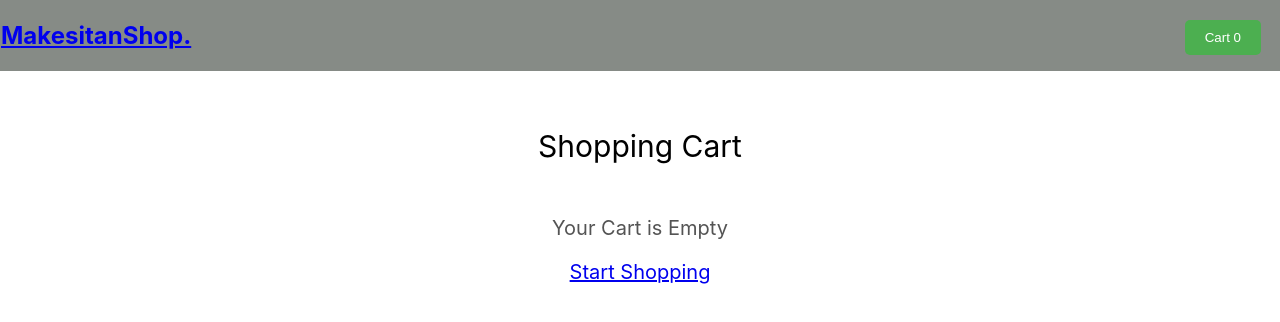
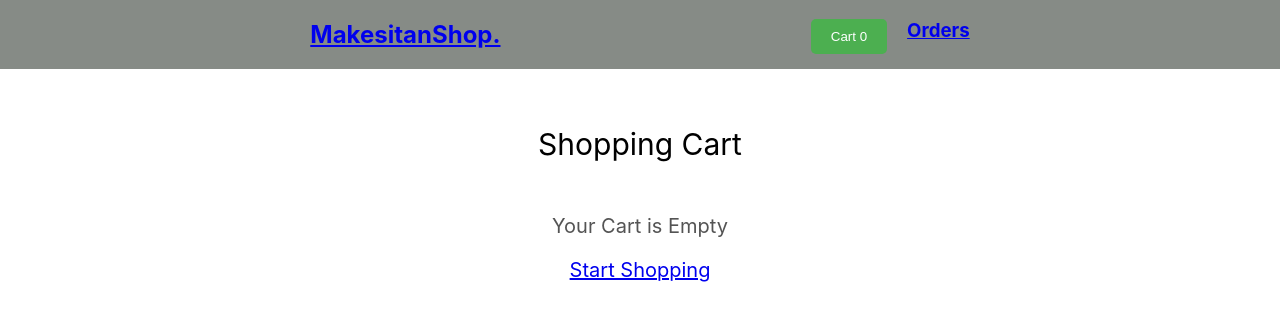
Before and after one commit to ArbazCh/Makeistan-front-end, a React (Create React App) app in the folder my-app/: page /cart in a window 1280 px wide. Shown: the top 322 px of the page. Built offline with nearby package versions, Linux system fonts and the light colour scheme.

Commit message:
Protect route for checkout working

```diff
--- a/my-app/src/App.js
+++ b/my-app/src/App.js
@@ -5,7 +5,7 @@ import { Checkout } from "./pages/checkout";
 import Register from "../src/components/forms/register/index";
 import Login from "../src/components/forms/login/index";
 import Home from "../src/pages/home/index";
-// import Protected from "../src/components/protectedroutes/index";
+import Protected from "../src/components/protectedroutes/index";
 import ForgetP from "./components/forms/forgetpassword";
 import { ProductList } from "../src/pages/ProductList";
 
@@ -21,10 +21,13 @@ function App() {
           <Route path="/game" element={<Home />} />
           {/* <Route  path='/' element={<SideDrawer />} /> */}
           <Route path="/ForgetP" element={<ForgetP />} />
-          {/* <Route  path='/Home' element={ <Protected Component = {Home} />}/> */}
+          {/* <Route path="/Home" element={<Protected Component={Home} />} /> */}
           <Route path="/products/:id" element={<ProductDetails />} />
           <Route path="/cart" element={<Cart />} />
-          <Route path="/checkout" element={<Checkout />} />
+          <Route
+            path="/checkout"
+            element={<Protected Component={Checkout} />}
+          />
           <Route path="/" element={<ProductList />} />
         </Routes>
       </BrowserRouter>
--- a/my-app/src/api/axios.config.js
+++ b/my-app/src/api/axios.config.js
@@ -5,7 +5,7 @@ const token =
 const BASE_URL = "https://dummyjson.com";
 
 const API = axios.create({
-  baseURL: BASE_URL,
+  baseURL: BASE_URL, //"http://localhost:5000/api",
   headers: {
     Authorization: `Bearer ${token}`,
   },
--- a/my-app/src/components/navbar/index.jsx
+++ b/my-app/src/components/navbar/index.jsx
@@ -10,12 +10,19 @@ export const Navbar=()=> {
   return (
     <>
     <nav>
+      <div>
+    <Link to={'/'}>
+        <h1>MakesitanShop.</h1>
+    </Link>
+      </div>
+    <div className='right-text-container'>
     <Link to={'/cart'}>
         <button className='cart-icon'>Cart {totalItems} </button>
     </Link>
-    <Link to={'/'}>
-        <h1>MakesitanShop.</h1>
+    <Link to={'/Orders'}>
+      <h3>Orders</h3>
     </Link>
+    </div>
     </nav>
     </>
   )
--- a/my-app/src/components/navbar/navbar.css
+++ b/my-app/src/components/navbar/navbar.css
@@ -1,8 +1,16 @@
 nav {
     background-color: #868b86;
-    padding: 1px;
+    /* padding-left: 20px; */
+    /* padding-right: 20px; */
     /* text-align: center; */
     width: 100%;
     position: sticky;
     top: 0px;
+    display: flex;
+    justify-content: space-evenly;
   }
+  .right-text-container{
+    display: flex;
+    /* float: right; */
+    /* margin-right: 10px; */
+  }
--- a/my-app/src/components/protectedroutes/index.jsx
+++ b/my-app/src/components/protectedroutes/index.jsx
@@ -4,9 +4,10 @@ import {Link, useNavigate } from 'react-router-dom'
 
 const Protected = (props) => {
   const { Component } = props
+  // console.log("Protect: ",Component)
     const navigate = useNavigate();
     useEffect(() => {
-      let login = localStorage.getItem('token');
+      let login = 1 //localStorage.getItem('token');
       if(!login){
         navigate('/Login')
       }
--- a/my-app/src/pages/checkout/index.js
+++ b/my-app/src/pages/checkout/index.js
@@ -19,8 +19,10 @@ export const Checkout = () => {
     try {
       let response = await postOrderService(quantity, totalAmount);
       response = await response.data;
+      console.log("order res: ", response.body.order.rows[0]);
       if (response.body) {
         alert("Your Order has been Placed");
+        localStorage.removeItem("cartItems");
       } else {
         alert("Something went wrong, Please try again later");
         //Navigate to Error Page for Try Again
--- a/my-app/src/redux/slices/product/index.js
+++ b/my-app/src/redux/slices/product/index.js
@@ -1,7 +1,7 @@
 import { createSlice } from "@reduxjs/toolkit";
 import { fetchProduct } from "./thunk";
 const initialState = {
-  product: [],
+  product: {},
   error: null,
   status: "idle",
 };
--- a/my-app/src/redux/slices/product/thunk.js
+++ b/my-app/src/redux/slices/product/thunk.js
@@ -6,6 +6,7 @@ export const fetchProduct = createAsyncThunk(
   async (id) => {
     try {
       const response = await getProductService(id);
+      // await console.log("res: ", response.data);
       return await response.data;
     } catch (error) {
       console.error(error.message);
--- a/my-app/src/services/order.service.js
+++ b/my-app/src/services/order.service.js
@@ -1,7 +1,7 @@
 import API from "../api/axios.config";
 
 const postOrderService = async (quantity, totalAmount) => {
-  return await API.post("/create", {
+  return await API.post("customer/orders/create", {
     paymentId: "1",
     date: "2020-03-12",
     orderStatus: "pending",
```
Also changed, not shown: my-app/src/components/product/index.js (+5 -2 lines).
